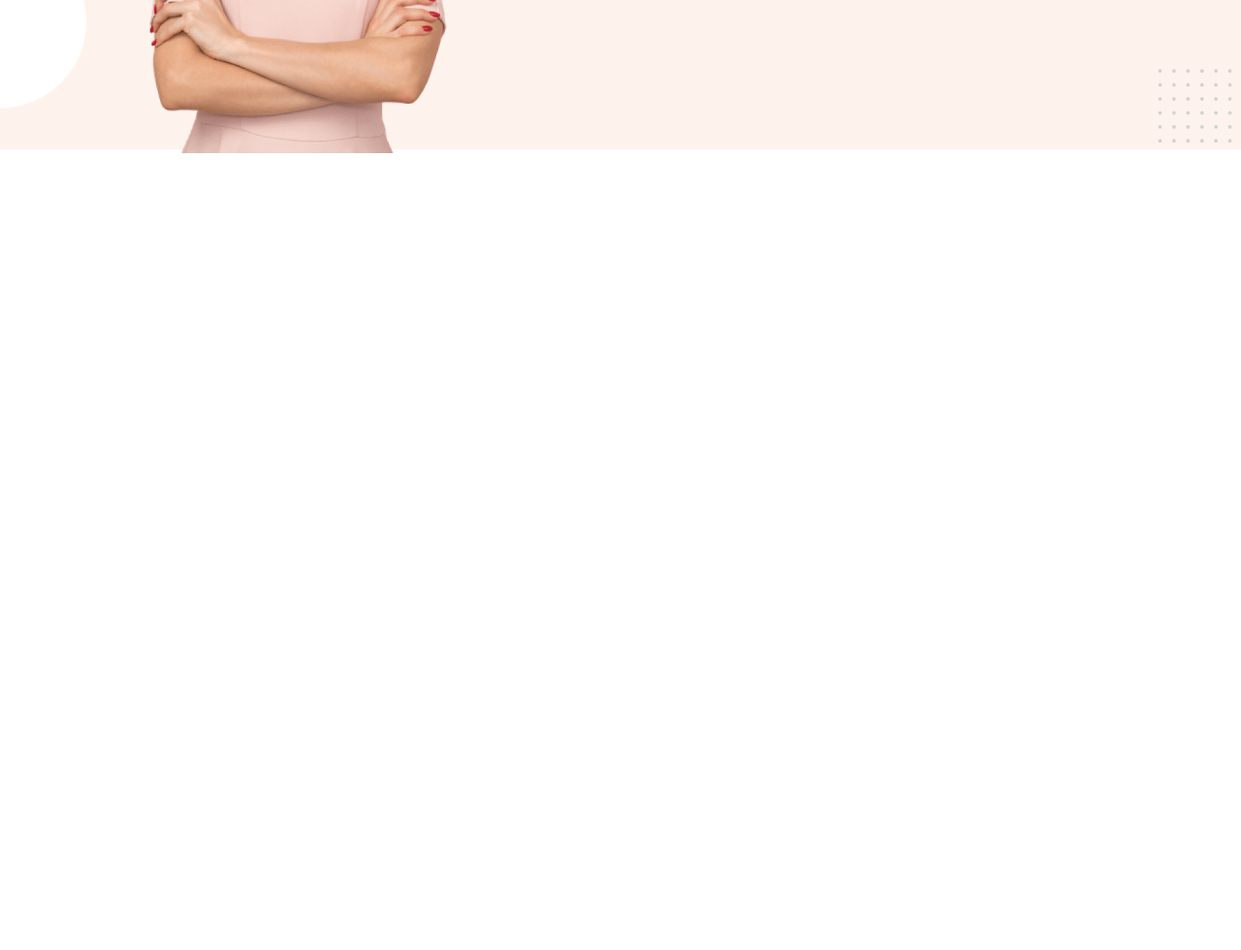
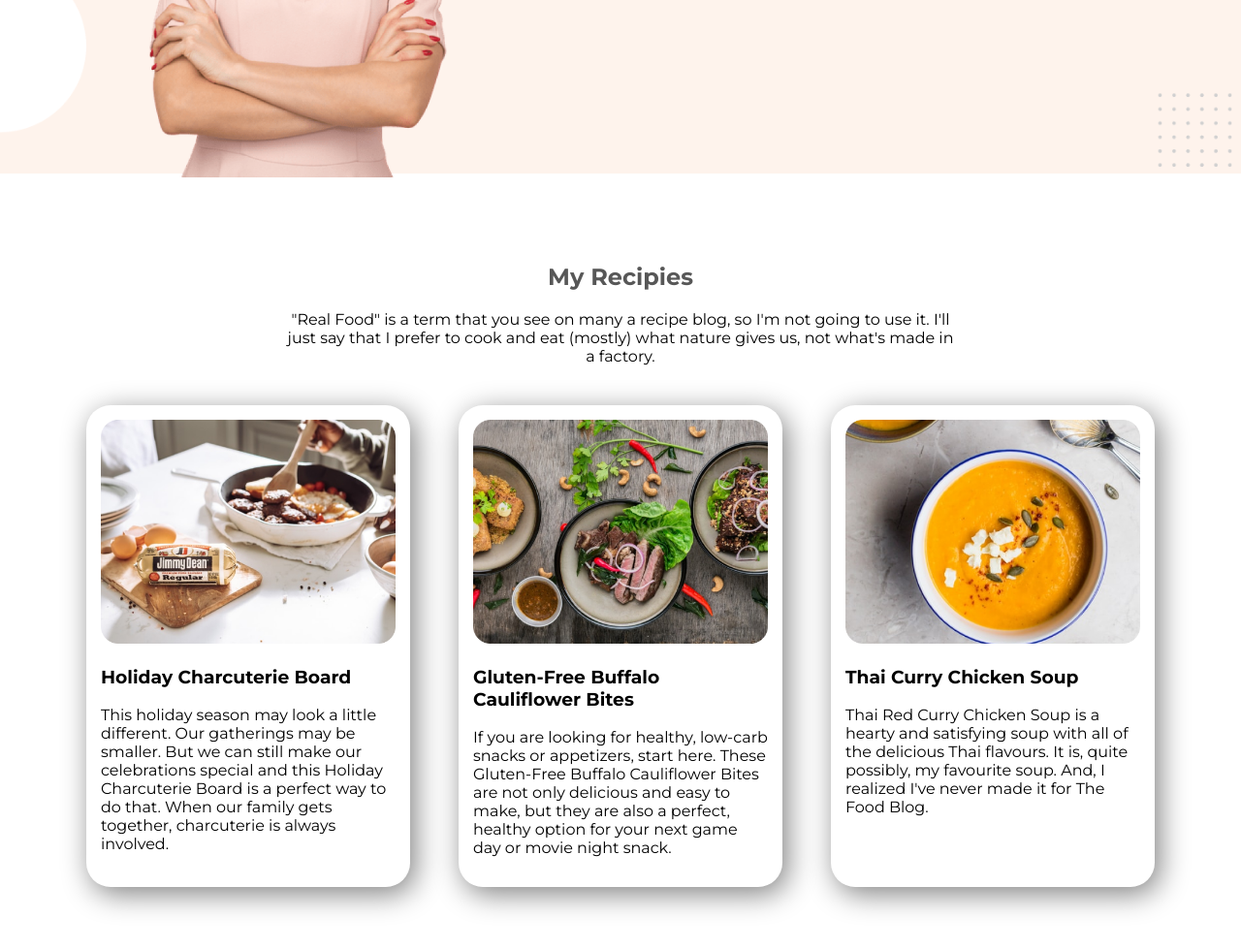
Before and after one commit to mdirfan07/food-network, a plain HTML site: page index.html in a window 1280 px wide. Shown: the part 1028-2008 px from the top of the page at 97% size. Before the commit the page ends 1254 px from the top, so only its background shows below. Drawn offline with Linux system fonts and the light colour scheme.

Commit message:
My Recipies added

```diff
--- a/index.html
+++ b/index.html
@@ -30,12 +30,36 @@
             <img src="images/about-me-pic.png" alt="About Me">
         </div>
         <div class="half-width">
-            <div class="about-me">
+            <div class="about-me-area">
                 <h2>About Me</h2>
                 <p>Welcome to The Food Network. I'm Ariana and I'm so glad you stopped by. I hope that you’re here because you love delicious, simple, from-scratch recipes. Because that’s what I do and I'm excited to share it with you!</p><br><br><br><br>
                 <a class="button" href="#">Contact me</a>
             </div>
         </div>
     </section>
+    <section class="full-recipies-area">
+        <div class="my-recipies-area">
+            <h2>My Recipies</h2>
+            <p>
+                "Real Food" is a term that you see on many a recipe blog, so I'm not going to use it. I'll just say that I prefer to cook and eat (mostly) what nature gives us, not what's made in a factory.</p>
+        </div>
+        <div class="flex-item">
+            <div class="post-width post-box">
+                <img src="images/Project-Cover1.jpg" alt="">
+                <h3>Holiday Charcuterie Board</h3>
+                <p>This holiday season may look a little different. Our gatherings may be smaller. But we can still make our celebrations special and this Holiday Charcuterie Board is a perfect way to do that. When our family gets together, charcuterie is always involved. </p>
+            </div>
+            <div class="post-width post-box">
+                <img src="images/Project-Cover2.jpg" alt="">
+                <h3>Gluten-Free Buffalo Cauliflower Bites</h3>
+                <p>If you are looking for healthy, low-carb snacks or appetizers, start here. These Gluten-Free Buffalo Cauliflower Bites are not only delicious and easy to make, but they are also a perfect, healthy option for your next game day or movie night snack.</p>
+            </div>
+            <div class="post-width post-box">
+                <img src="images/Project-Cover3.png" alt="">
+                <h3>Thai Curry Chicken Soup</h3>
+                <p>Thai Red Curry Chicken Soup is a hearty and satisfying soup with all of the delicious Thai flavours. It is, quite possibly, my favourite soup. And, I realized I've never made it for The Food Blog.</p>
+            </div>
+        </div>
+    </section>
 </body>
 </html>
--- a/style.css
+++ b/style.css
@@ -11,10 +11,14 @@ body{
 }
 .top-area-pic img{
     width: 100%;
+    padding-top: 25px;
 }
 h1{
     font-size: 50px;
-    line-height: 35px;
+    line-height: 25px;
+    color: #575757;
+}
+h2{
     color: #575757;
 }
 .orange-color{
@@ -31,7 +35,7 @@ h1{
     border-radius: 25px;
 }
 .top-area{
-    padding-top: 90px;
+    padding-top: 115px;
 }
 .about-me-background{
     background: url(images/about-me-background.png);
@@ -42,9 +46,25 @@ h1{
     width: 60%;
     padding: 50px 0px 0px 90px;
 }
-.about-me h2{
-    color: #575757;
-}
-.about-me{
+.about-me-area{
     padding-top: 80px;
 }
+.full-recipies-area{
+    margin: 0% 5% 5% 5%;
+}
+.my-recipies-area{
+    text-align: center;
+    margin: 0% 20%;
+}
+.post-width{
+    width: 27%;
+}
+.post-width img{
+    width: 100%;
+}
+.post-box{
+    box-shadow: 5px 7px 30px gray;
+    border-radius: 25px;
+    padding: 15px;
+    margin: 25px;
+}
```
